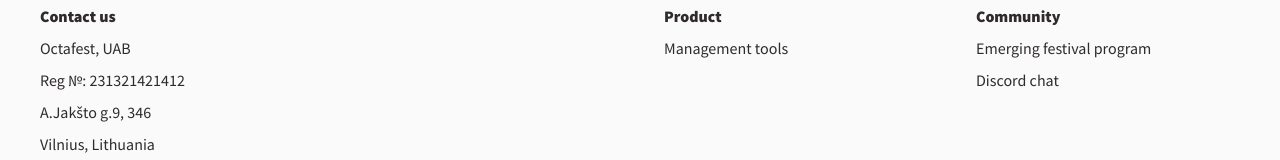
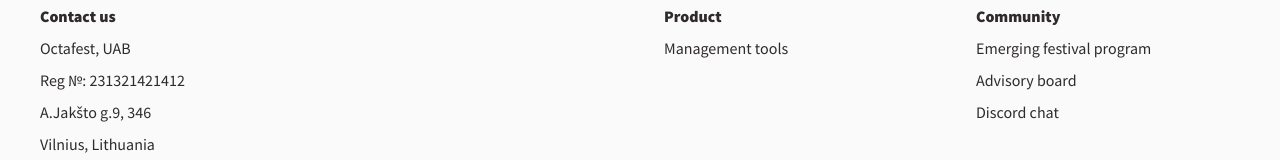
Before and after one commit to Neophen/octa-landing, a Vue app: page /tools in a window 1280 px wide. Shown: the part 7302-7462 px from the top of the page. Built offline with nearby package versions, Linux system fonts and the light colour scheme; what @tailwindcss/custom-forms, tailwindcss-fluid, vue-scrollactive would draw is missing.

Commit message:
footer link

```diff
--- a/src/components/page/OctaFooter.vue
+++ b/src/components/page/OctaFooter.vue
@@ -34,6 +34,9 @@
       <h3 class="font-bold leading-tight">Community</h3>
       <a href="/emerging" class="block leading-tight hover:underline">
         Emerging festival program
+      </a>
+      <a href="/advisory-board" class="block leading-tight hover:underline">
+        Advisory board
       </a>
       <!-- <a class="leading-tight">Help center</a> -->
       <a
```
